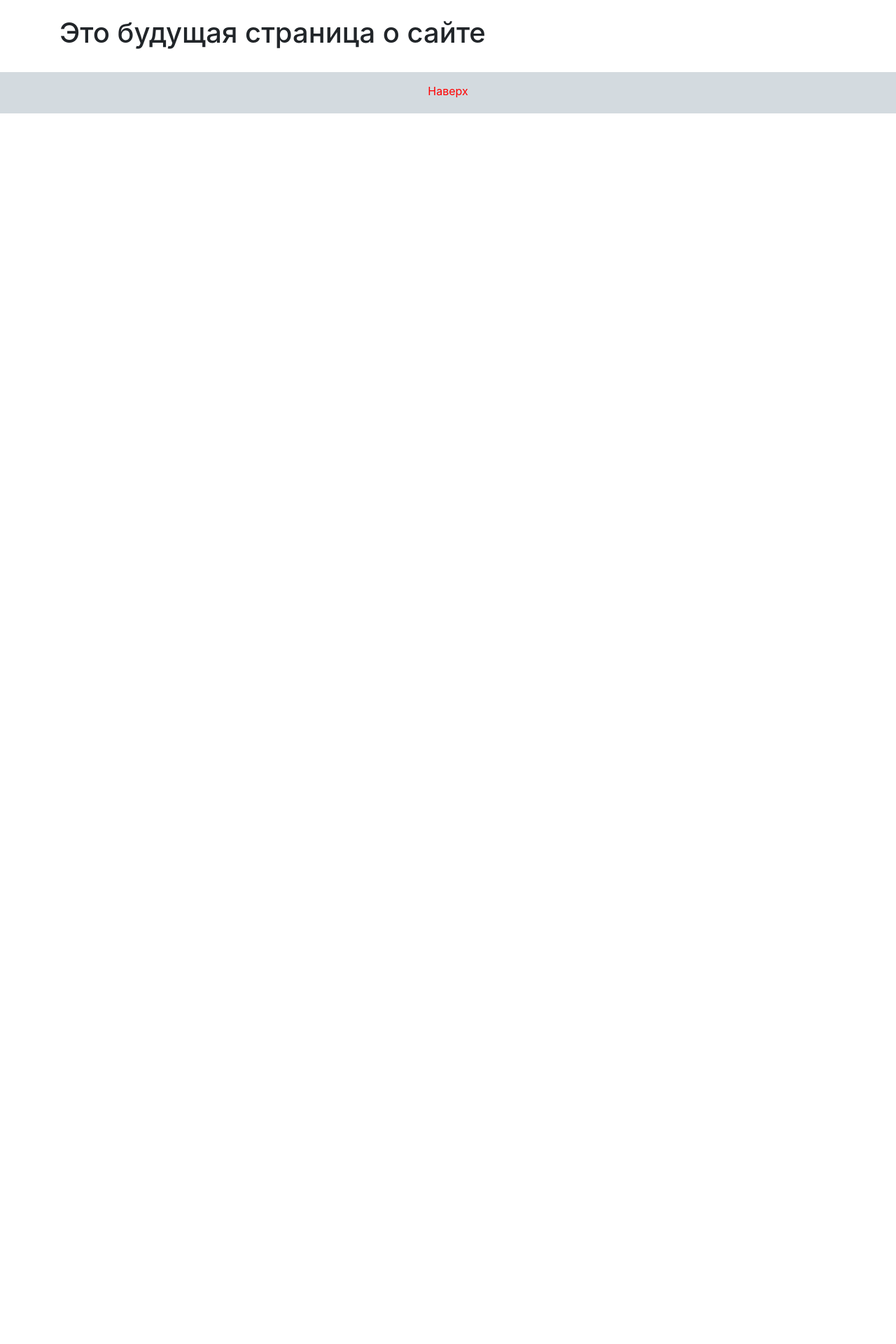
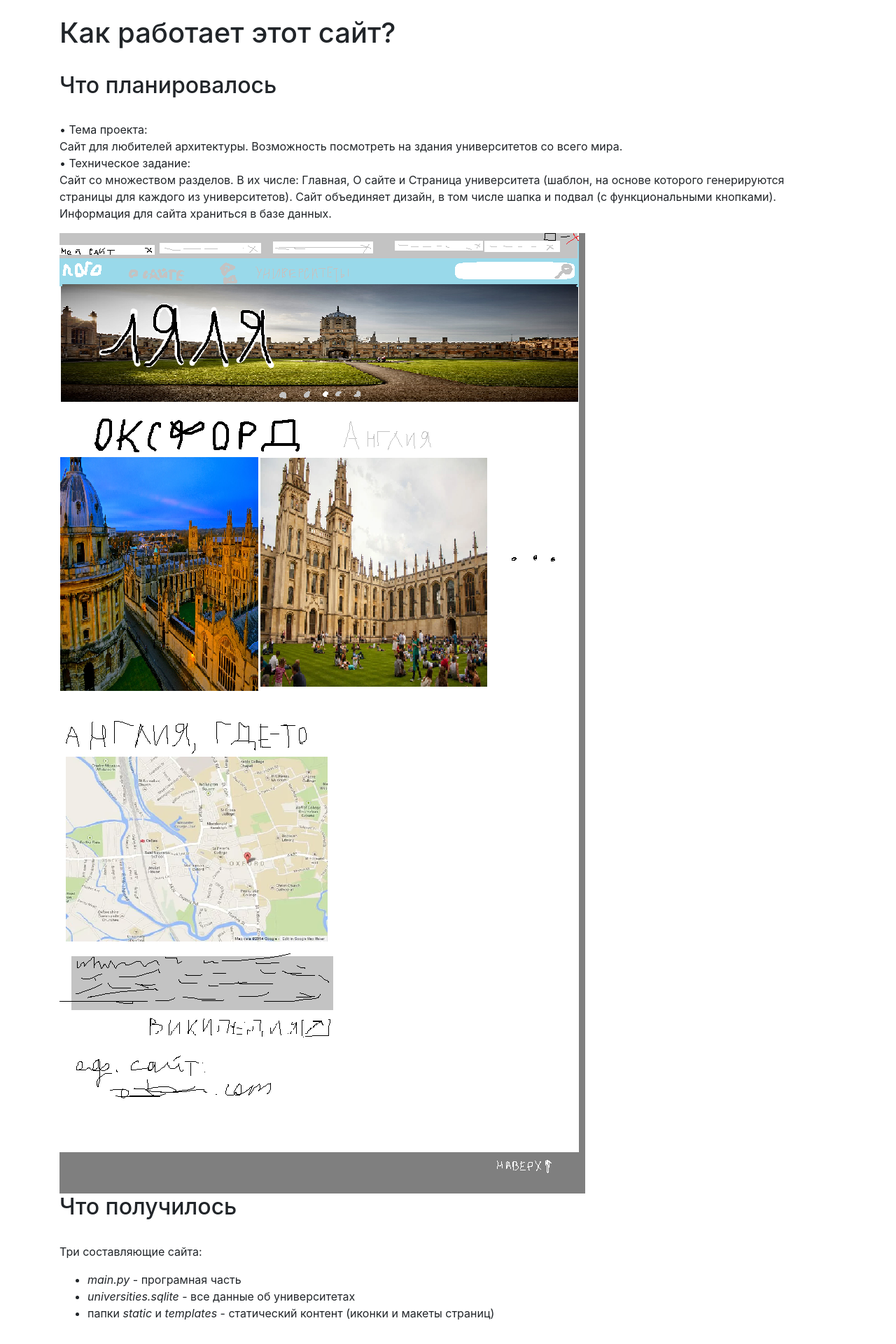
Before and after one commit to karinakorabelshchikova/WebServer, a Flask app: template templates/aboutpage.html in a window 1280 px wide. Shown: the part 367-2287 px from the top of the page at 70% size. Before the commit the page ends 529 px from the top, so only its background shows below. Run offline with Flask 2, Linux system fonts and the light colour scheme; the template is opened without the code that fills it, so the values that code supplies are empty; some libraries are stand-ins or nearby versions.

Commit message:
Добавлена страница о сайте и статический контент

```diff
--- a/main.py
+++ b/main.py
@@ -5,6 +5,7 @@ import sqlalchemy as sa
 import sqlalchemy.orm as orm
 import sqlalchemy.ext.declarative as dec
 import base64  # Используется для декодирования байтовых картинок
+import os
 
 app = Flask(__name__)
 app.config['SECRET_KEY'] = 'some_secret_key'
@@ -129,55 +130,6 @@ def get_university_attributes(university: (int, str)):
     return parameters
 
 
-#Тестовый беспредел:
-
-# u = University('''Основан в 1917 году. Один из старейших и крупнейших классических университетов
-# России, один из центров отечественной науки и культуры. Расположен в Москве. C 1940 года носит
-# имя Михаила Васильевича Ломоносова. Полное название — Федеральное государственное бюджетное
-# образовательное учреждение высшего образования «Московский государственный университет имени
-# М. В. Ломоносова». Широко используется аббревиатура «МГУ». Университет включает в себя 15
-# научно-исследовательских институтов, 43 факультета, более 300 кафедр и 6 филиалов (в их числе
-# пять зарубежных).''',
-# 'https://ru.wikipedia.org/wiki/%D0%9C%D0%BE%D1%81%D0%BA%D0%BE%D0%B2%D1%81%D0%BA%D0%B8%D0%B9' + \
-# '_%D0%B3%D0%BE%D1%81%D1%83%D0%B4%D0%B0%D1%80%D1%81%D1%82%D0%B2%D0%B5%D0%BD%D0%BD%D1%8B%D0%B9' + \
-# '_%D1%83%D0%BD%D0%B8%D0%B2%D0%B5%D1%80%D1%81%D0%B8%D1%82%D0%B5%D1%82'
-#                )
-# Photo(u.id, 'static/MSU test.jpeg')
-# for i in range(1, 10):
-#     Photo(u.id, f'static/{i}.jpg', True)
-# Title(u.id, 'МГУ')
-# Title(u.id, 'MSU')
-# Title(u.id, 'Московский государственный университет имени М. В. Ломоносова', True)
-# Title(u.id, 'Московский государственный университет им. М. В. Ломоносова')
-# Title(u.id, 'Московский Государственный Университет')
-#
-# u = University('''Британский университет. Расположен в городе Оксфорд, Англия. Один из старейших университетов в мире (основан раньше 1096 года, точная дата неизвестна). Имеет множество колледжей.''',
-# 'https://ru.wikipedia.org/wiki/Оксфордский_университет'
-#                )
-# Photo(u.id, 'static/O.png')
-# for i in 'цукенгш':
-#     Photo(u.id, f'static/{i}.jpg', True)
-# Title(u.id, 'Oxford')
-# Title(u.id, 'Оксфорд')
-# Title(u.id, 'Оксфордский университет', True)
-#
-# u = University('''Расположенный в Кембридже (пригород Бостона), США. Одно из самых престижных технических учебных
-# заведений США и мира.
-# МТИ занимает лидирующие позиции в престижных рейтингах университетов мира, является новатором в областях
-# робототехники и искусственного интеллекта. Институт также известен во многих других областях, включая менеджмент,
-# экономику, лингвистику, политические науки, философию и музыку.''',
-#                'https://ru.wikipedia.org/wiki/Массачусетский_технологический_институт'
-#                )
-# for i in 'zxcvbnmas':
-#     Photo(u.id, f'static/{i}.jpg', True)
-# Title(u.id, 'MIT')
-# Title(u.id, 'Массачусетский институт технологий')
-# Title(u.id, 'Массачусетский технологический университет')
-# Title(u.id, 'Massachusetts Institute of Technology')
-# Title(u.id, 'МТИ')
-# Title(u.id, 'Массачусетский технологический институт', True)
-
-
 def navbar_with_background(func):
     # Это декоратор. Он добавляет в карусель в шапке страницы 3 адреса случайных картинок, у которых
     # параметр preview == True
@@ -272,7 +224,5 @@ def university_page(university):
 
 
 if __name__ == '__main__':
-    app.run(port=8080, host='127.0.0.1', debug=True)  # Изменить перед сдачей
-
-
-#  Придумать название для сайта!
+    port = int(os.environ.get("PORT", 5000))
+    app.run(host='0.0.0.0', port=port)
--- a/templates/aboutpage.html
+++ b/templates/aboutpage.html
@@ -1,5 +1,33 @@
 {% extends "base.html" %}
 
 {% block content %}
-<h1>Это будущая страница о сайте</h1>
+<h1>Как работает этот сайт?</h1>
+<br>
+<h2>Что планировалось</h2>
+<br>
+<p>•		Тема проекта:<br>
+Сайт для любителей архитектуры. Возможность посмотреть на здания университетов со всего мира.<br>
+•	Техническое задание:<br>
+Сайт со множеством разделов. В их числе: Главная, О сайте и Страница университета (шаблон, на основе которого генерируются страницы для каждого из университетов).
+Сайт объединяет дизайн, в том числе шапка и подвал (с функциональными кнопками).
+Информация для сайта храниться в базе данных.
+</p>
+<img src="static/макет.png" alt="макет">
+<br>
+<h2>Что получилось</h2>
+<br>
+<p>Три составляющие сайта:</p>
+<ul>
+    <li><i>main.py</i> - програмная часть</li>
+    <li><i>universities.sqlite</i> - все данные об университетах</li>
+    <li>папки <i>static</i> и <i>templates</i> - статический контент (иконки и макеты страниц)</li>
+</ul>
+<br>
+<p>Во время создания сайта постоянно возникали каверзные вопросы. На некоторые из них даже удалось найти ответы.
+    Вот некоторые из них:</p>
+<ul>
+    <li><i>Как можно передать картинку из базы данных, если HTML принимает только URL?</i> Ответ: через URL. Потом и кровью.</li>
+    <li><i>Как можно передать <b>случайную</b> картинку из базы данных, если такая идея возникла в середине проекта?</i> Ответ: написан свой декоратор.</li>
+    <li><i>Что делать, если sqlite не дружит с регистрами кириллицы?</i> Ответ: добавить ещё столбец в таблицу, потому что python - дружит.</li>
+</ul>
 {% endblock %}
--- a/templates/base.html
+++ b/templates/base.html
@@ -2,7 +2,7 @@
 <html lang="ru">
 <head>
     <meta charset="UTF-8">
-    <title>Название</title>
+    <title>architecture of universities</title>
     <link rel="icon" href="static/icon.ico">
     <link rel="stylesheet"
           href="https://stackpath.bootstrapcdn.com/bootstrap/4.4.1/css/bootstrap.min.css"
@@ -36,7 +36,7 @@
 <body>
 
 <nav class="navbar navbar-expand-lg" style="background-color: #B3DEFF;" id="top">
-    <a href="/" title="На главную" class="headerlink"><img src="/static/icon.jpg"></a>
+    <a href="/" title="На главную" class="headerlink"><img src="/static/иконка.png"></a>
     <a href="/about" class="headerlink">О сайте</a>
     <a href="/all" class="headerlink">Все университы</a>
     <a href="/random" class="headerlink">Случайная страница</a>
@@ -64,7 +64,6 @@
     </div>
 </div>
 <br>
-
 <main role="main" class="container">
     {% block content %}{% endblock %}
 </main>
--- a/templates/homepage.html
+++ b/templates/homepage.html
@@ -1,7 +1,7 @@
 {% extends "base.html" %}
 
 {% block content %}
-<h1>University architecture</h1>
+<h1>Architecture of universities</h1>
 <p>Исследуйте архитектуру университетов со всего мира</p>
 <br>
 <h2>Хотите узнать, что у нас есть?</h2>
```
Also changed, not shown: static/icon.ico (added), static/icon.jpg (deleted), static/иконка.png (added), static/макет.png (added).
